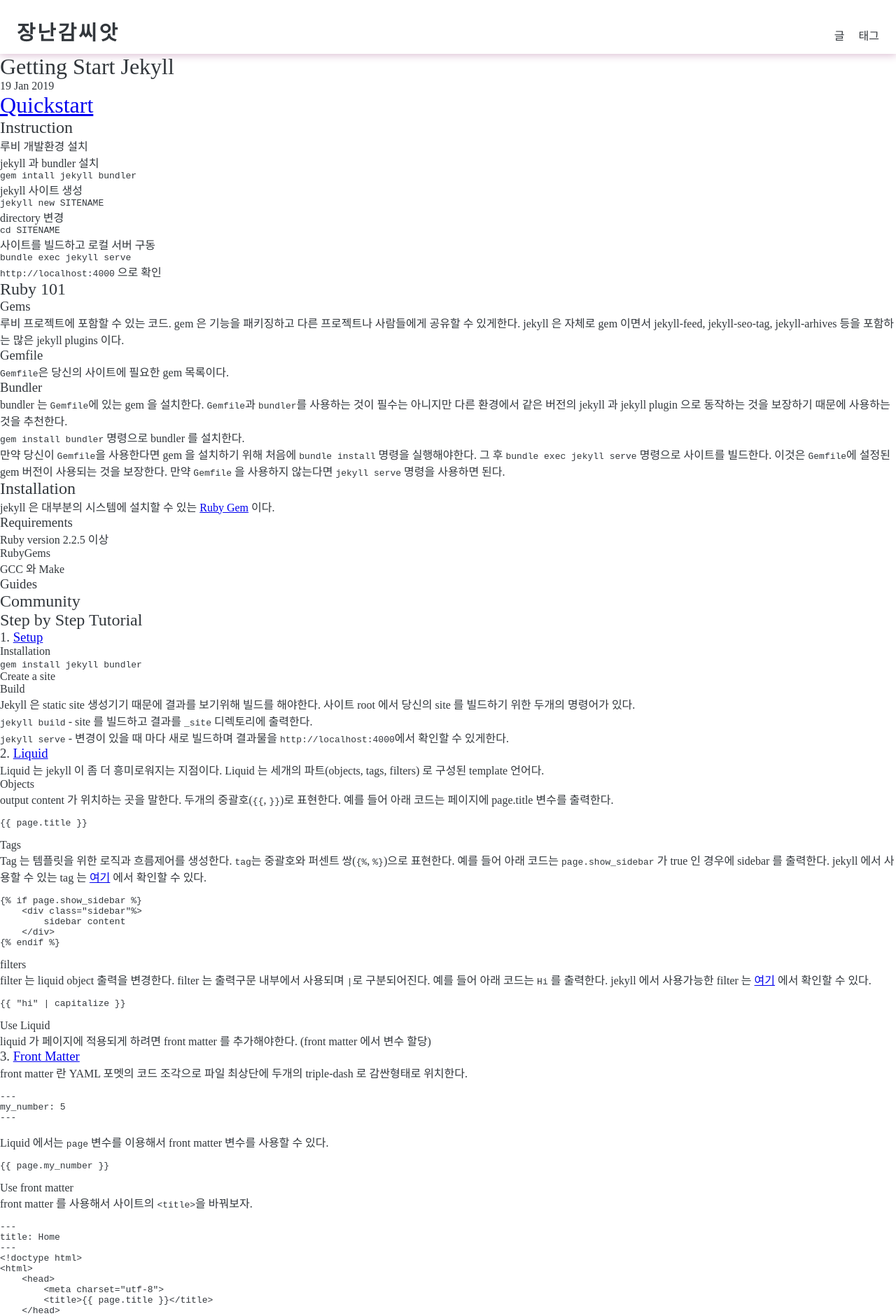
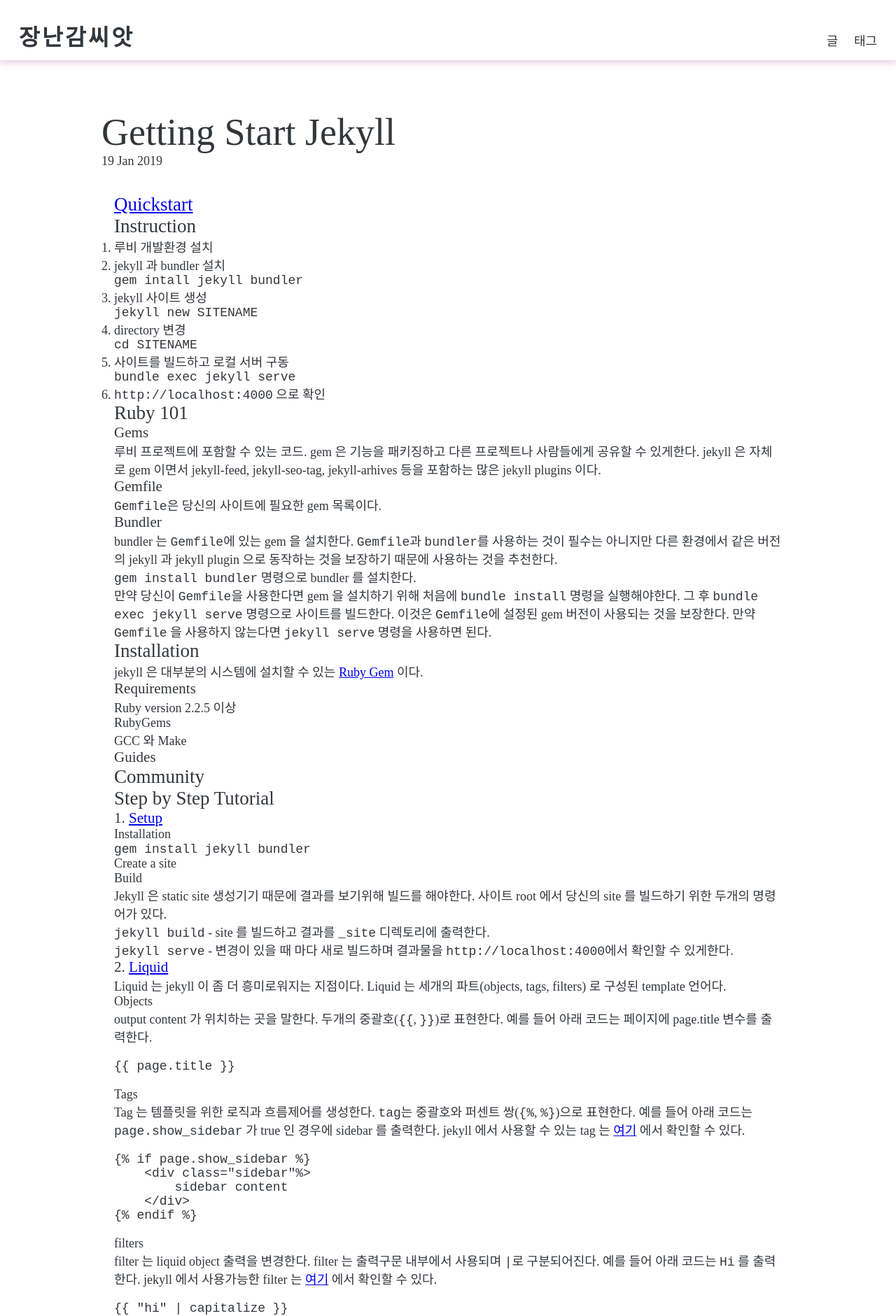
Before and after one commit to toyseed/toyseed.github.io, a Jekyll site: the page built from _source/_posts/2019-01-19-getting-start-jekyll.md, in a window 1280 px wide. Shown: the top 1881 px of the page at 70% size. Built offline with Jekyll 4.4.1, drawn with Linux system fonts in a browser that asks for light colours.

Commit message:
make post area

```diff
--- a/_source/_layouts/post.html
+++ b/_source/_layouts/post.html
@@ -1,23 +1,28 @@
 ---
 layout: default
 ---
-<div class="content_title">
+<section class="post">
+    <div class="post__top">
+        <div class="post__top__content site-width">
+            <div class="post__title">
                 <h1>{{ page.title }}</h1>
             </div>
-<div class="content_date">
+            <div class="post-date">
                 {{ page.date | date_to_string}}
                 {% assign author = site.authors | where: 'short_name', page.author | first %}
                 {% if author %}
                     - <a href="{{ author.url }}">{{ author.name }}</a>
                 {% endif %}
             </div>
-
-<div class="content_body">
+        </div>
+    </div>
+    <div class="post__content site-width">
         {{ content }}
     </div>
 
-<div class="post_tags">
+    <div class="post__tags site-width">
         {% for tag in page.tags %}
-    <span class="post_tag">{{ tag }}</span>
+        <span class="post__tag"><a href="/tags/" class="post__tag__link">{{ tag }}</a></span>
         {% endfor %}
     </div>
+</section>
--- a/_source/_sass/base/reset.scss
+++ b/_source/_sass/base/reset.scss
@@ -30,3 +30,7 @@
 label, button {
   cursor: pointer;
 }
+
+html {
+  font-size: 18px;
+}
--- a/_source/_sass/config/config.scss
+++ b/_source/_sass/config/config.scss
@@ -2,7 +2,8 @@
 // config
 //
 
-$site-width: 65rem;
+$site-width: 55rem;
+$content-margin-top: 4em;
 $base-font-color: #32373c;
 $bottom-line-color: #d6b5cc;
 
--- a/_source/_sass/pages/blog.scss
+++ b/_source/_sass/pages/blog.scss
@@ -1,7 +1,7 @@
 // blog
 
 .blog {
-  margin-top: 4em;
+  margin-top: $content-margin-top;
 
   a {
     text-decoration: none;
--- /dev/null
+++ b/_source/_sass/pages/post.scss
@@ -0,0 +1,32 @@
+// style for post
+
+.post__top__content {
+  margin-top: $content-margin-top;
+}
+
+.post__title {
+  h1 {
+    font-size: 3em;
+  }
+}
+.post__content {
+  margin-top: 2em;
+  padding: 0 1em;
+}
+
+.post__tags {
+  margin-top: 2em;
+}
+
+.post__tag {
+  display: inline-block;
+  height: 1.5em;
+  border-radius: 0.2em;
+  padding: 0 10px;
+  background-color: #8f969b;
+  color: #FFFFFF;
+}
+
+.post__tag__link {
+  text-decoration: none;
+}
--- a/_source/_sass/structure/content.scss
+++ b/_source/_sass/structure/content.scss
@@ -1,2 +1,6 @@
 // content style
 // content wraps pages
+
+.content {
+  margin-bottom: 4em;
+}
--- a/_source/assets/css/styles.scss
+++ b/_source/assets/css/styles.scss
@@ -10,5 +10,6 @@
 @import "structure/header";
 @import "structure/content";
 @import "pages/blog";
+@import "pages/post";
 @import "pages/about";
 @import "pages/tags";
```
Lines whose indentation alone changed are shown as unchanged.
